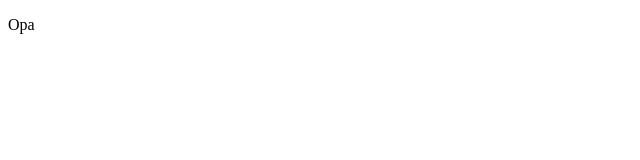
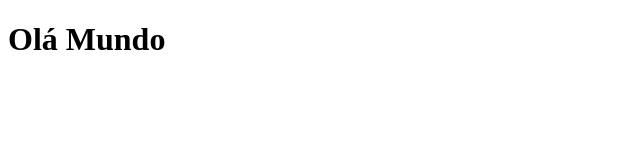
Before and after one commit to simeiparreiras/curso_git_1, a plain HTML site: page index.html in a window 1280 px wide. Shown: the whole page, without its empty margins (0-640 px from the left). Drawn offline with Linux system fonts and the light colour scheme.

Commit message:
funcionalidade executada

```diff
--- a/index.html
+++ b/index.html
@@ -6,6 +6,6 @@
     <title>Document</title>
   </head>
   <body>
-    <p>Opa</p>
+    <h1>Olá Mundo</h1>
   </body>
 </html>
```
